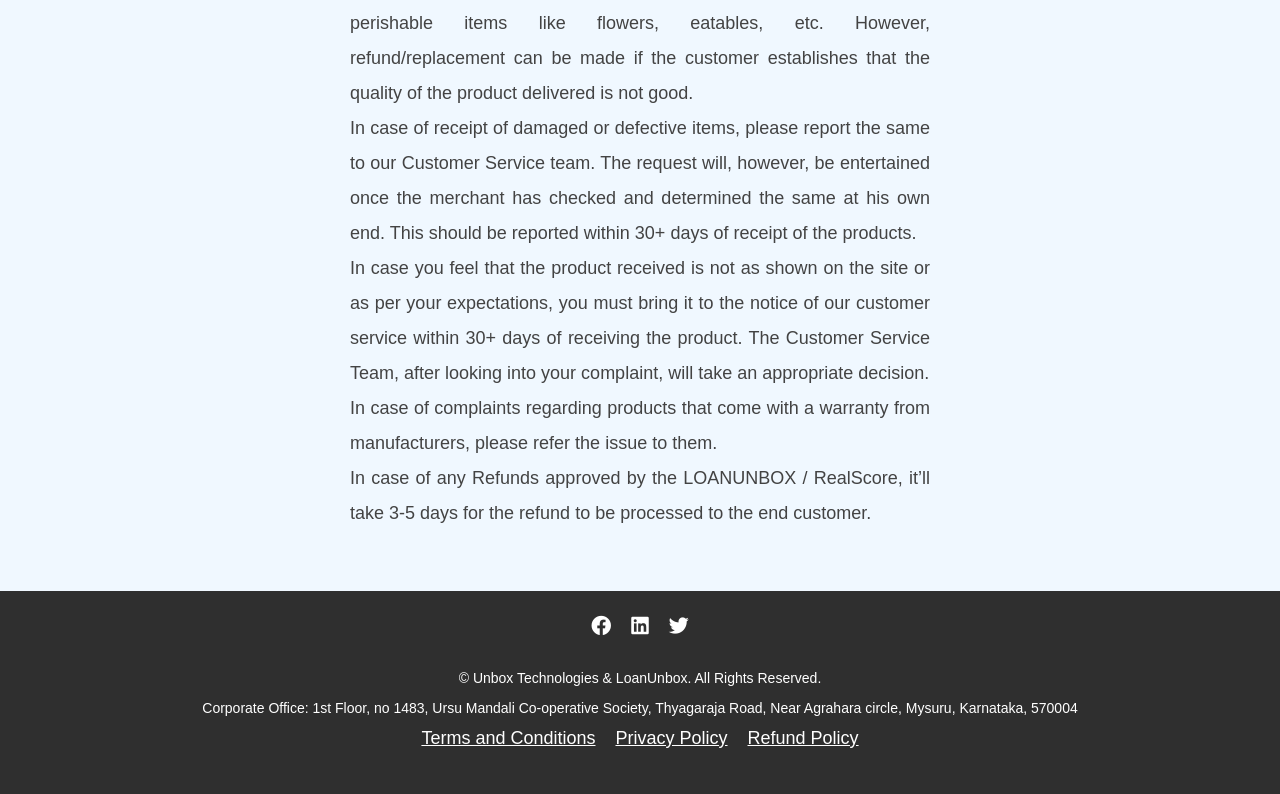
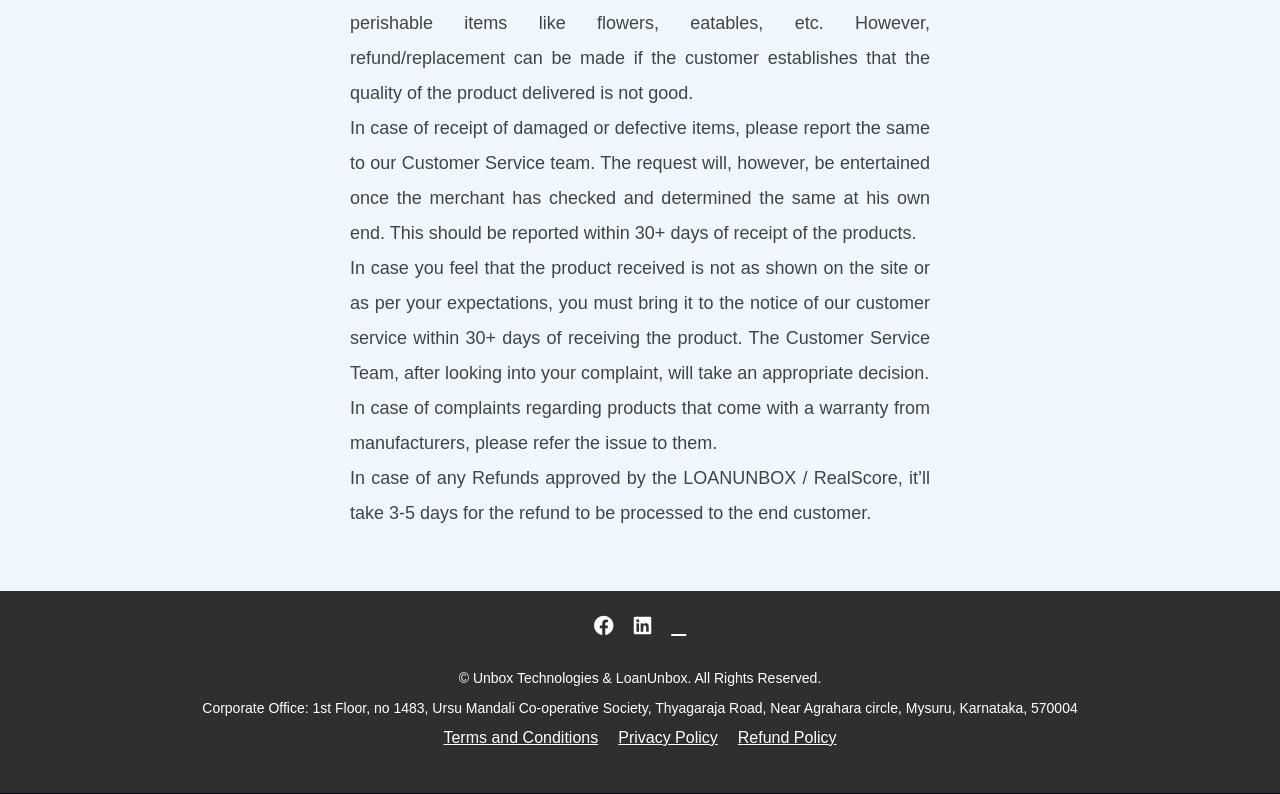
Before and after one commit to unboxapp/realscorewebsite, a React (Create React App) app: page /refund-policy in a window 1280 px wide. Shown: the part 528-1322 px from the top of the page. Built offline with nearby package versions, Linux system fonts and the light colour scheme.

Commit message:
Footer:Dec size of anchors and links to social reaches

```diff
--- a/src/Component/LandingPageComponents/Seven/Pageseven.css
+++ b/src/Component/LandingPageComponents/Seven/Pageseven.css
@@ -15,7 +15,7 @@
     color: white;
     margin: 10px 10px;
     text-decoration: none;
-    font-size: 18px;
+    font-size: 16px;
     text-decoration: underline;
   }
 
--- a/src/Component/LandingPageComponents/Seven/SeventhComponent.js
+++ b/src/Component/LandingPageComponents/Seven/SeventhComponent.js
@@ -8,9 +8,9 @@ const SeventhComponent = () => {
     <footer className="footer">
 
       <div className="footer-social">
-      <a href="#" className="social-icon"><i className="fab fa-facebook"></i></a>
-<a href="#" className="social-icon"><i className="fab fa-linkedin"></i></a>
-<a href="#" className="social-icon"><i className="fab fa-twitter"></i></a>
+      <a href="https://www.facebook.com/profile.php?id=61563956750710" className="social-icon"><i className="fab fa-facebook"></i></a>
+<a href="https://www.linkedin.com/company/realscore-creditscore/" className="social-icon"><i className="fab fa-linkedin"></i></a>
+<a href="https://play.google.com/store/apps/details?id=com.loanunbox.realscore&hl=en" className="social-icon"><i className="fa-google-play"></i></a>
 
       </div>
       <div className="footer-bottom">
```
